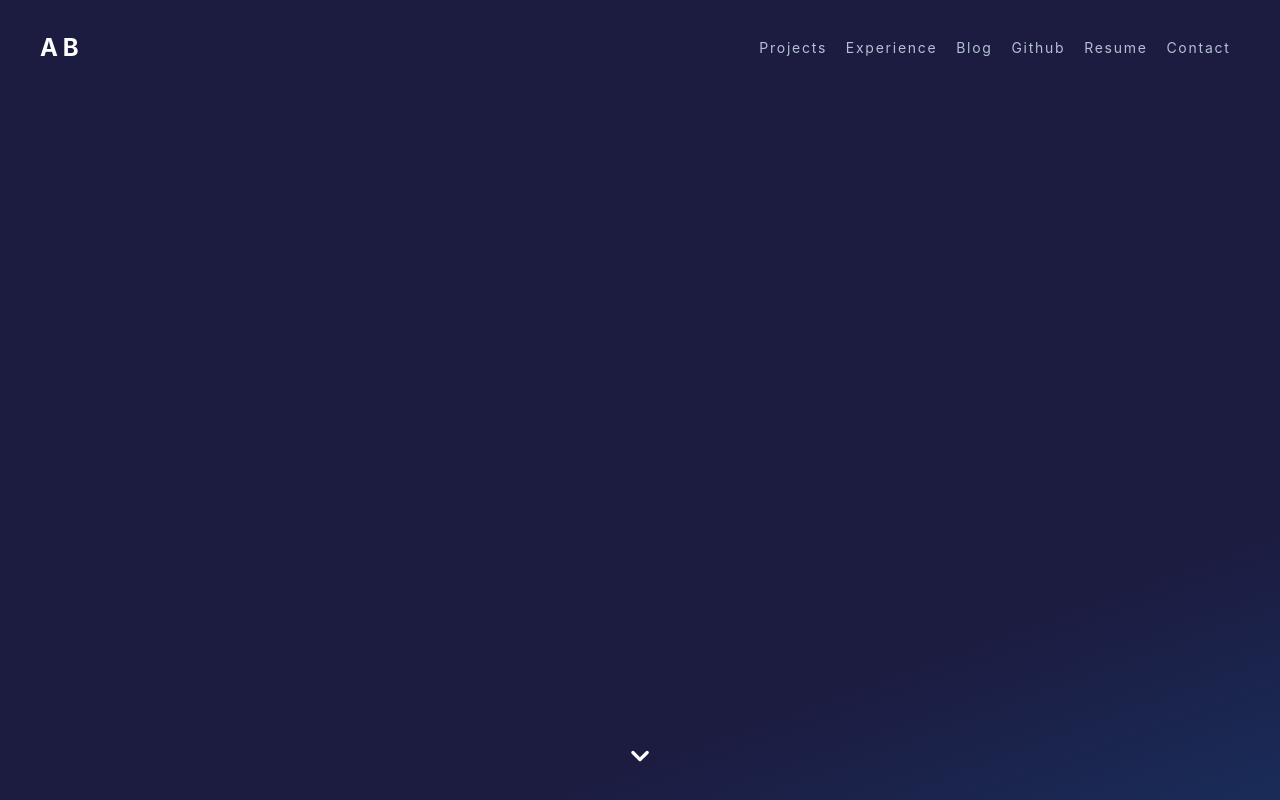
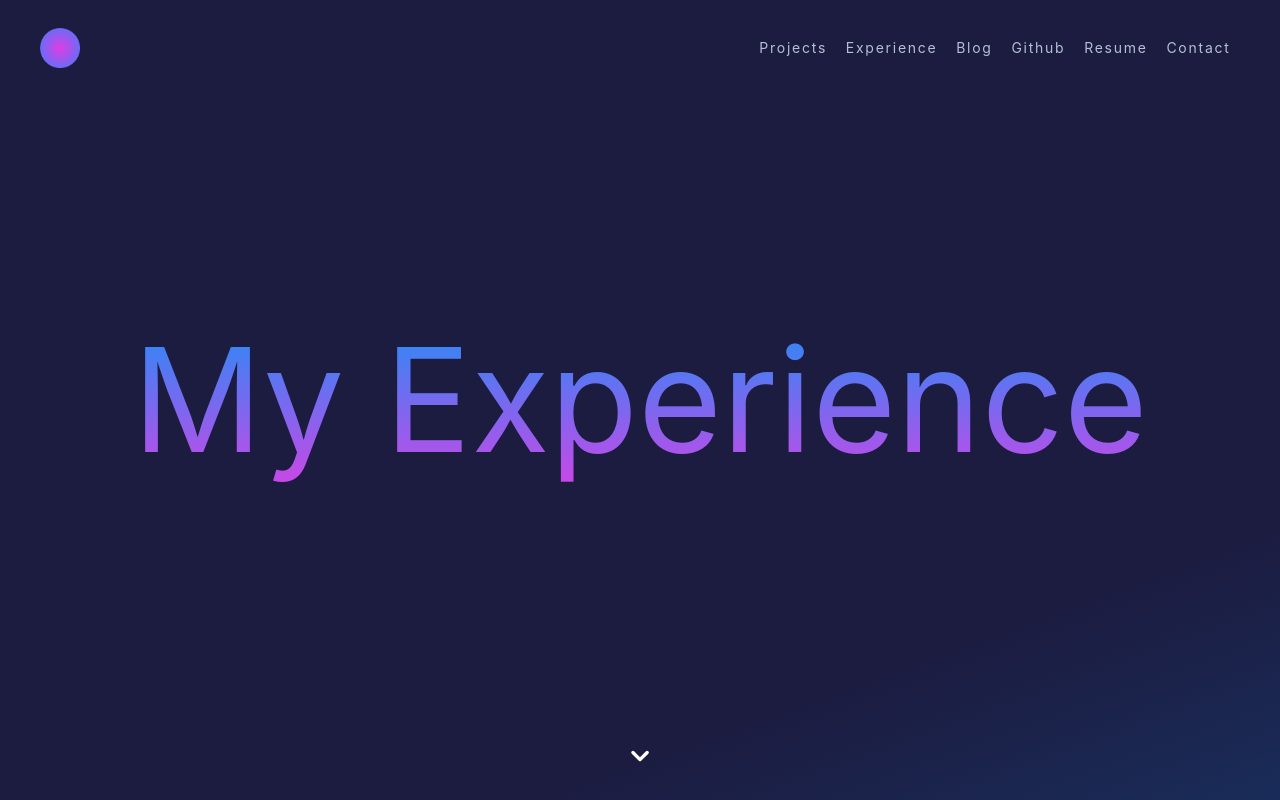
Before and after one commit to banushi-a/altonbanushi.com, a React (Create React App) app: page /experience in a window 1280 px wide. Shown: the top 800 px of the page. Built offline with nearby package versions, Linux system fonts and the light colour scheme.

Commit message:
Add Logo + Fix

```diff
--- a/src/components/GradientText.tsx
+++ b/src/components/GradientText.tsx
@@ -1,21 +1,15 @@
 export type GradientTextProps = {
-  direction?: "t" | "b" | "l" | "r";
   children: any;
   className?: string;
 };
 
 const GradientText = ({
-  direction = "r",
   children,
   className,
 }: GradientTextProps): JSX.Element => {
-  return (
-    <h1
-      className={`text-[4rem] sm:text-[6rem] md:text-[9rem] mb-8 bg-gradient-to-${direction} from-my-pink to-my-blue bg-clip-text text-transparent ${className}`}
-    >
-      {children}
-    </h1>
-  );
+  const concatClassName = `text-[4rem] sm:text-[6rem] md:text-[9rem] mb-8 bg-gradient-to-r from-my-pink to-my-blue bg-clip-text text-transparent ${className}`;
+
+  return <h1 className={concatClassName}>{children}</h1>;
 };
 
 export default GradientText;
--- a/src/components/Navbar.tsx
+++ b/src/components/Navbar.tsx
@@ -1,4 +1,6 @@
 import { Link, Outlet } from "react-router-dom";
+
+import Logo from "../images/logo.png";
 import Sidebar from "./Sidebar";
 
 const liClassName =
@@ -9,7 +11,9 @@ const Navbar = (): JSX.Element => {
     <>
       <header className="flex items-center justify-between space-x-16 md:space-x-0 lg:space-x-0 min-w-100 h-24 bg-my-dark-blue px-10 py-2">
         <h1 className="font-bold text-2xl tracking-[0.2em] text-white">
-          <Link to="/">AB</Link>
+          <Link to="/">
+            <img src={Logo} alt="Logo" className="h-10" />
+          </Link>
         </h1>
         <nav className="text-[#b4c0d3] text-sm tracking-[0.125em] hidden sm:inline-block">
           <ul className="flex justify-around w-[35em]">
--- a/src/pages/Experience.tsx
+++ b/src/pages/Experience.tsx
@@ -166,7 +166,9 @@ const Experience = (): JSX.Element => {
       <div className="flex flex-col h-[85vh] items-center justify-between mx-auto">
         <div />
         <h2 ref={titleRef}>
-          <GradientText direction="b">My Experience</GradientText>
+          <GradientText className="bg-gradient-to-t">
+            My Experience
+          </GradientText>
         </h2>
         <img src={downArrow} alt="down arrow" className="h-10" />
       </div>
--- a/src/pages/Projects.tsx
+++ b/src/pages/Projects.tsx
@@ -148,7 +148,7 @@ const Projects = (): JSX.Element => {
       <div className="container mx-auto flex flex-col h-[85vh] items-center justify-between text-center">
         <div />
         <h2 ref={titleRef}>
-          <GradientText direction="t">My Projects</GradientText>
+          <GradientText className="bg-gradient-to-b">My Projects</GradientText>
         </h2>
         <img src={downArrow} alt="down arrow" className="h-10" />
       </div>
```
Also changed, not shown: src/images/logo.png (added), src/logo.svg (deleted).
